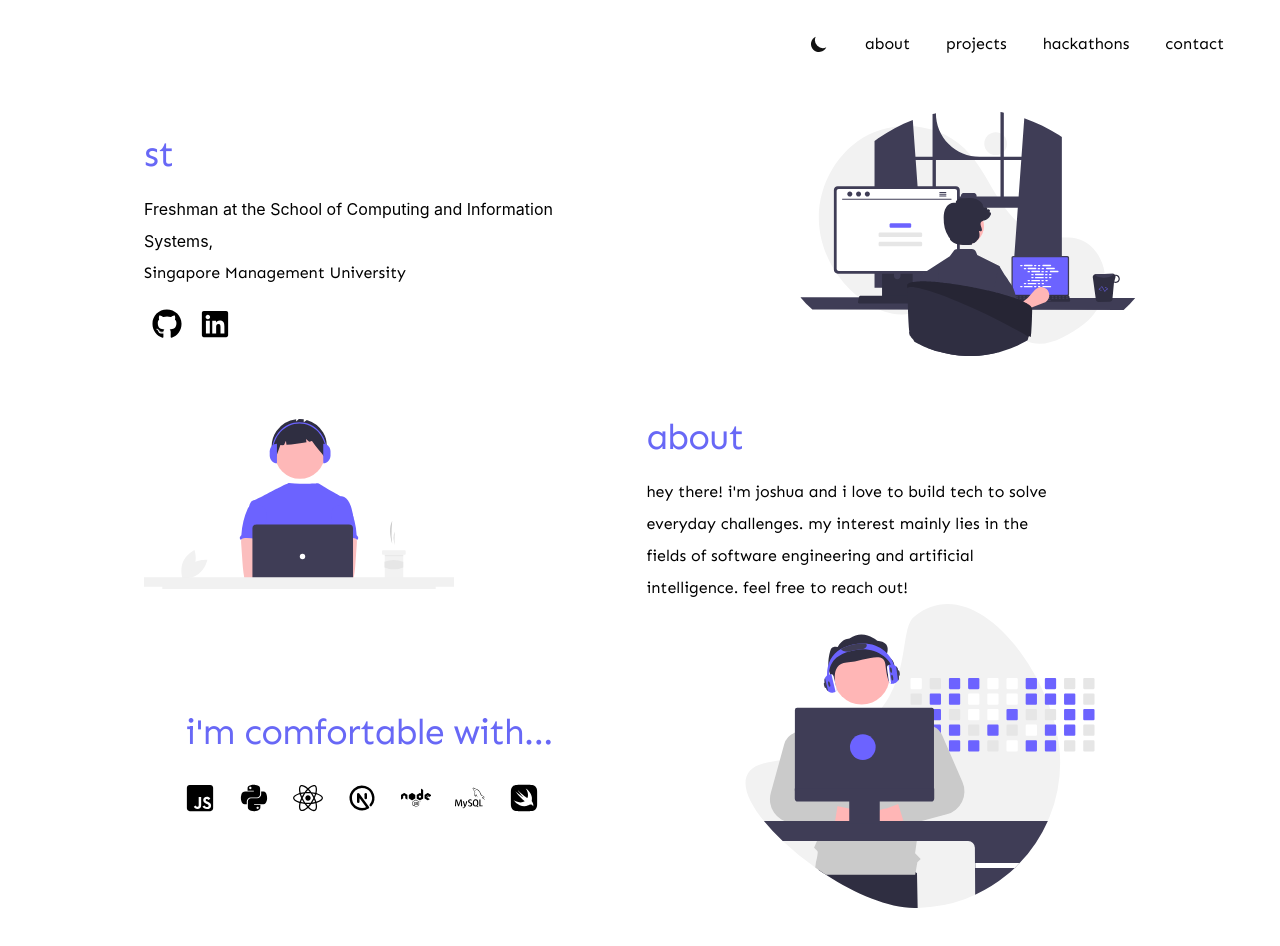
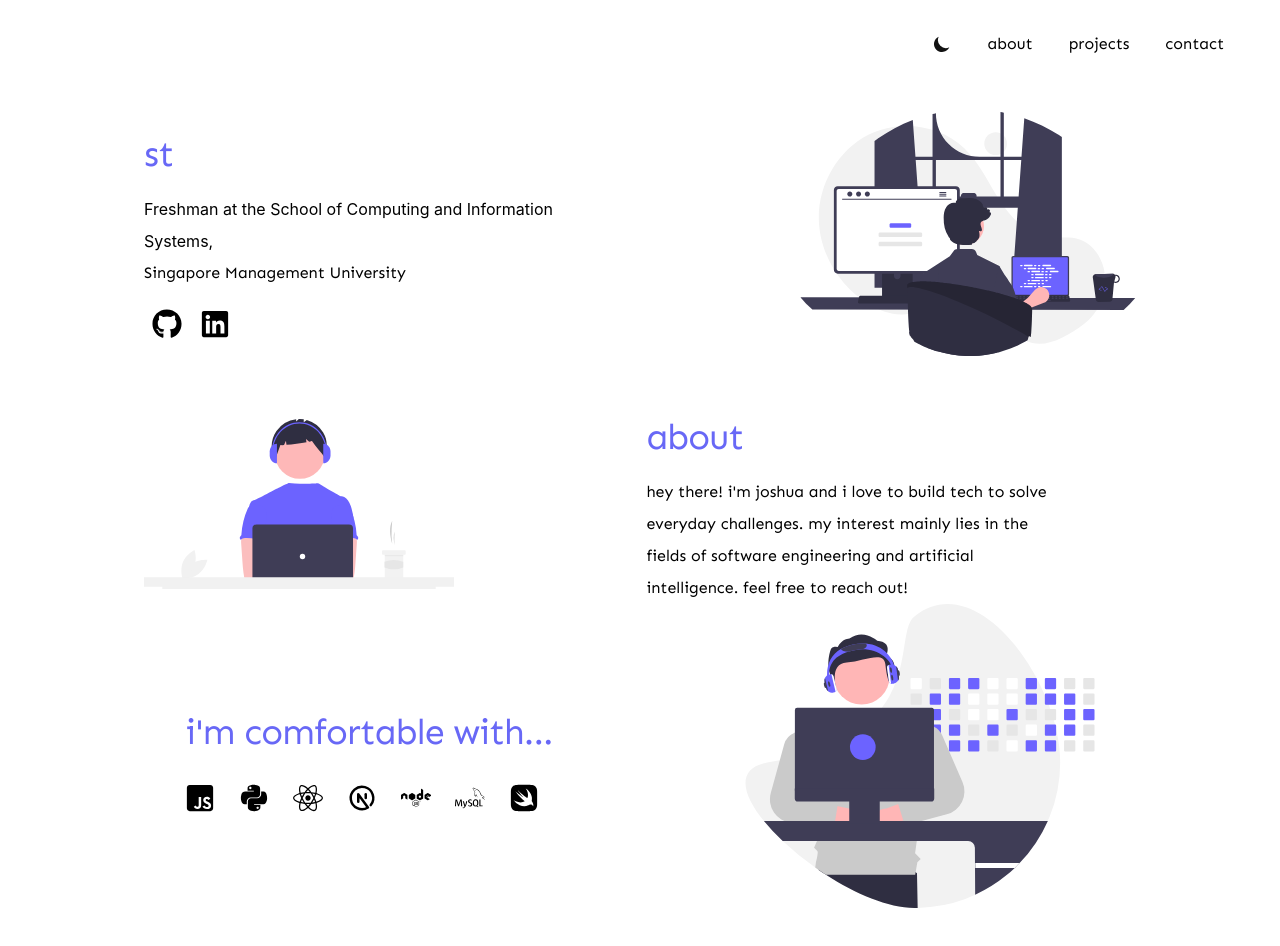
Before and after one commit to joshuadavidang/joshua-david-legacy, a Next.js app: page / in a window 1280 px wide. Shown: the top 946 px of the page. Built offline with nearby package versions, Linux system fonts and the light colour scheme.

Commit message:
hackathon page hidden

```diff
--- a/components/NavBar.jsx
+++ b/components/NavBar.jsx
@@ -24,11 +24,11 @@ export default function NavBar() {
           </span>
         </Link>
 
-        <Link href="/hackathons">
+        {/* <Link href="/hackathons">
           <span className="hover:bg-lightGray dark:hover:bg-gray p-2 rounded cursor-pointer">
             <p>hackathons</p>
           </span>
-        </Link>
+        </Link> */}
 
         <Link href="/contact">
           <span className="hover:bg-lightGray dark:hover:bg-gray p-2 rounded cursor-pointer">
```
